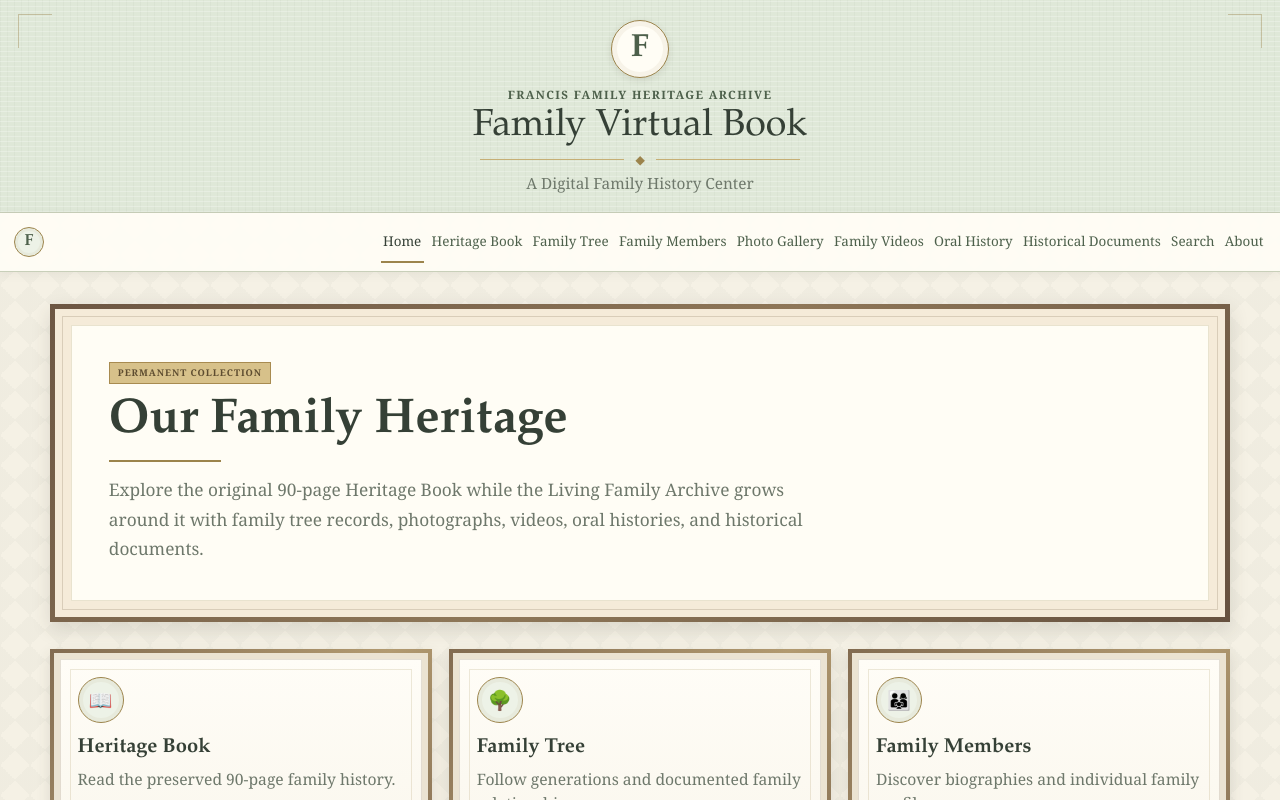
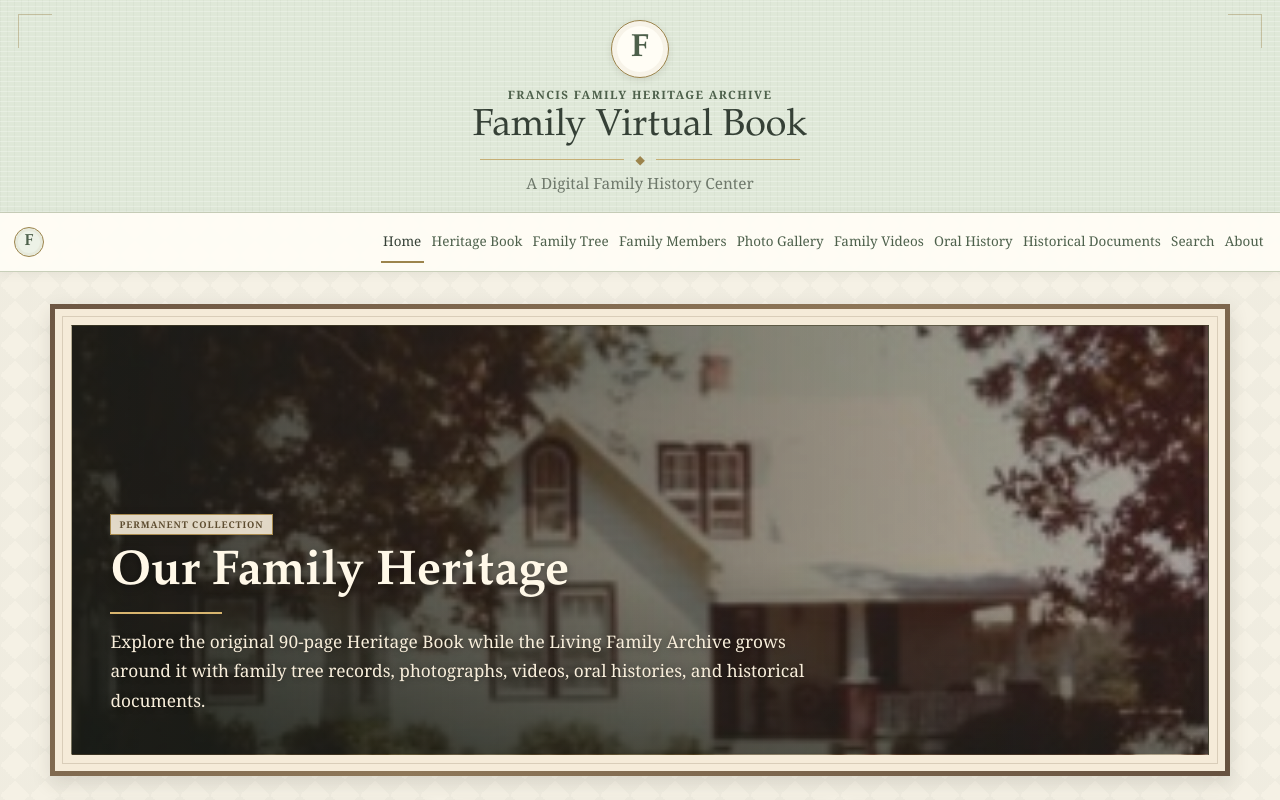
Before and after one commit to max00561230/fvb-v21, a React (Vite) app: page / in a window 1280 px wide. Shown: the top 800 px of the page. Built offline with nearby package versions, Linux system fonts and the light colour scheme.

Commit message:
Add heritage home panel background

```diff
--- a/package.json
+++ b/package.json
@@ -1,7 +1,7 @@
 {
   "name": "fvb-v21",
   "private": true,
-  "version": "21.2.5",
+  "version": "21.2.6",
   "type": "module",
   "scripts": {
     "dev": "vite",
--- a/src/styles-phase1.css
+++ b/src/styles-phase1.css
@@ -2120,35 +2120,57 @@
 }
 
 .fvb-hero-panel {
+  position: relative;
+  overflow: hidden;
   display: grid;
   gap: .8rem;
   justify-items: start;
-  padding: clamp(1.2rem, 3vw, 2.3rem);
-  background: var(--fvb-ivory);
+  min-height: clamp(310px, 36vw, 430px);
+  align-content: end;
+  padding: clamp(1.35rem, 3vw, 2.7rem);
+  background:
+    linear-gradient(90deg, rgba(21, 27, 22, .82), rgba(21, 27, 22, .48) 54%, rgba(21, 27, 22, .2)),
+    linear-gradient(0deg, rgba(21, 27, 22, .55), rgba(21, 27, 22, .08) 45%),
+    url("/media/photos/francis-home-heritage-bg.jpg") center / cover no-repeat;
   border: 1px solid rgba(156,132,76,.22);
+}
+
+.fvb-hero-panel .fvb-plaque,
+.fvb-hero-panel h1,
+.fvb-hero-panel p,
+.fvb-hero-rule {
+  position: relative;
+  z-index: 1;
+}
+
+.fvb-hero-panel .fvb-plaque {
+  background: rgba(245, 235, 217, .9);
+  box-shadow: 0 2px 8px rgba(21, 27, 22, .24);
 }
 
 .fvb-hero-panel h1 {
   margin: 0;
-  color: var(--fvb-ink);
+  color: #FFF8E8;
   font-family: var(--fvb-heading-font);
   font-size: clamp(2rem, 4vw, 3.05rem);
   font-weight: 600;
   line-height: 1.05;
+  text-shadow: 0 2px 8px rgba(0, 0, 0, .42);
 }
 
 .fvb-hero-panel p {
   max-width: 720px;
   margin: 0;
-  color: var(--fvb-muted);
+  color: #F8EEDB;
   font-size: 1.08rem;
   line-height: 1.7;
+  text-shadow: 0 1px 6px rgba(0, 0, 0, .4);
 }
 
 .fvb-hero-rule {
   width: 112px;
   height: 2px;
-  background: var(--fvb-brass);
+  background: #D8B56F;
 }
 
 .fvb-exhibit-grid {
```
Also changed, not shown: public/media/photos/francis-home-heritage-bg.jpg (added), 1 other file (tests, documents, lock files or other folders).
